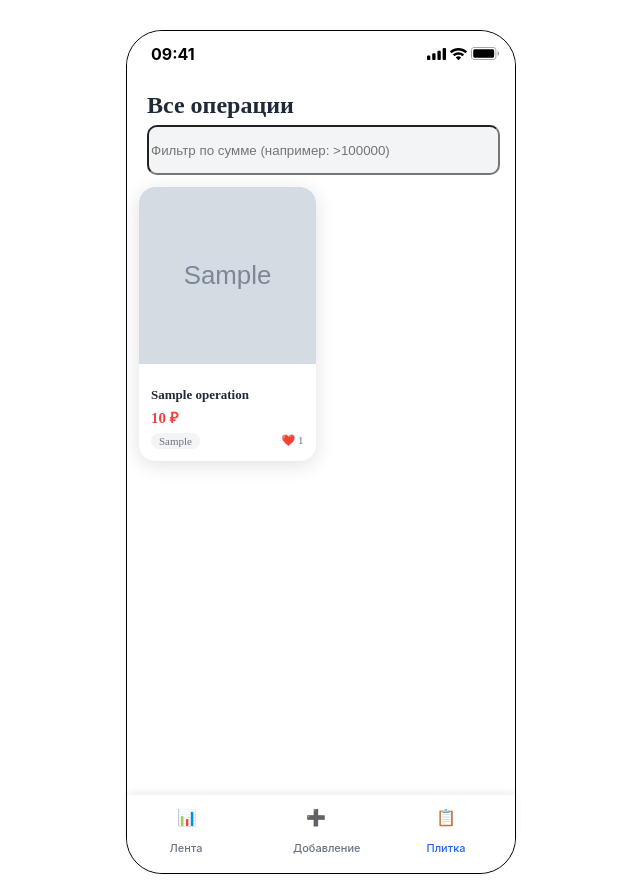
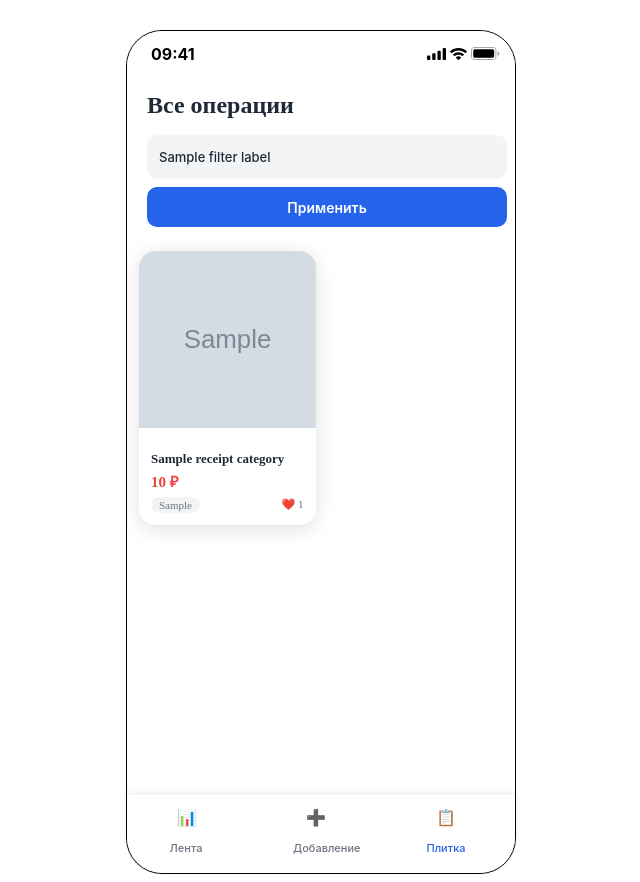
Before and after one commit to Nikolaiko2025/receipt_categories, a FastAPI app: template templates/grid.html in a window 1280 px wide. Shown: the whole page, without its empty margins (319-959 px from the left). Run offline with FastAPI, Linux system fonts and the light colour scheme; the template is opened without the code that fills it: most values are stand-ins (such as "Sample title", 1, 10 or a date in 2020); grey boxes marked "Sample" are stand-in pictures.

Commit message:
Поправил

```diff
--- a/static/css/style.css
+++ b/static/css/style.css
@@ -457,12 +506,114 @@ background: #F3F4F6;
 border-radius: 10px;
 }
 
-.operations-grid{
+.filter-form{
+position: relative;
+width: 345px;
+margin: 60px auto 0 20px;
+}
+
+.filter-select{
+position: relative;
+width: 345px;
+}
+
+.filter-select summary{
+width: 360px;
+height: 44px;
+background: #F3F4F6;
+border: none;
+border-radius: 10px;
+padding: 0 12px;
+box-sizing: border-box;
+display: flex;
+align-items: center;
+font-family: 'Inter';
+font-style: normal;
+font-weight: 500;
+font-size: 13px;
+line-height: 16px;
+color: #1F2937;
+cursor: pointer;
+list-style: none;
+}
+
+.filter-select summary::-webkit-details-marker{
+display: none;
+}
+
+.filter-options{
+position: absolute;
+z-index: 10;
+top: 48px;
+left: 0;
+width: 360px;
+background: #FFFFFF;
+border-radius: 10px;
+box-shadow: 0 4px 20px rgba(0, 0, 0, 0.12);
+padding: 8px 0;
+}
+
+.filter-option{
+display: flex;
+align-items: center;
+gap: 8px;
+padding: 10px 12px;
+font-family: 'Inter';
+font-style: normal;
+font-weight: 500;
+font-size: 13px;
+line-height: 16px;
+color: #1F2937;
+cursor: pointer;
+}
+
+.filter-option input{
+display: none;
+}
+
+.checkmark{
+width: 16px;
+height: 16px;
+border: 1.5px solid #6B7280;
+border-radius: 4px;
+display: inline-flex;
+align-items: center;
+justify-content: center;
+flex: none;
+}
+
+.filter-option input:checked ~ .checkmark{
+background: #2563EB;
+border-color: #2563EB;
+}
+
+.filter-option input:checked ~ .checkmark::after{
+content: '✓';
+color: #FFFFFF;
+font-size: 12px;
+line-height: 1;
+}
+
+.filter-submit{
+width: 360px;
+height: 40px;
+margin-top: 8px;
+background: #2563EB;
+border: none;
+border-radius: 10px;
+color: #FFFFFF;
+font-family: 'Inter';
+font-size: 14px;
+font-weight: 600;
+cursor: pointer;
+}
+
+.receipt-categories-grid{
     display: flex;
     flex-wrap: wrap;
     gap: 12px;
     padding: 12px;
-    margin-top: 100px;
+    margin-top: 12px;
 }
 
 /* Карточка */
--- a/templates/add.html
+++ b/templates/add.html
@@ -66,8 +66,6 @@
 
                     <label class="label-add5">Описание</label>
                     <textarea class="form-control-desc" placeholder="Введите описание">{{ draft.description if draft else '' }}</textarea>
-
-                    <button type="submit" class="btn-save" disabled>Сохранить</button>
                 </main>
 
             <nav class="bottom-nav">
--- a/templates/grid.html
+++ b/templates/grid.html
@@ -3,7 +3,7 @@
     <head>
         <meta charset="UTF-8">
         <title>Плитка</title>
-        <link rel="stylesheet" href="/static/css/style.css">
+        <link rel="stylesheet" href="/static/css/style.css?v=3">
     </head>
     <body>
         <div class="app-container">
@@ -31,38 +31,41 @@
                 <h1 class="page-title">Все операции</h1>
 
                     <form action="/grid" method="get" class="filter-form">
-                    <input class="input-filter"
-                        type="text"
-                        name="filter"
-                        class="search-input"
-                        placeholder="Фильтр по сумме (например: >100000)"
-                        value="{{ filter_value|default('') }}"
-                        >
-                        {% if filter_value %}
-                        <a href="/grid" class="clear-filter">✕</a>
-                        {% endif %}
+                        <details class="filter-select">
+                            <summary>{{ filter_label }}</summary>
+                            <div class="filter-options">
+                                {% for opt in filter_options %}
+                                <label class="filter-option">
+                                    <input type="radio" name="search" value="{{ opt.value }}" {% if opt.selected %}checked{% endif %}>
+                                    <span class="checkmark"></span>
+                                    {{ opt.label }}
+                                </label>
+                                {% endfor %}
+                            </div>
+                        </details>
+                        <button type="submit" class="filter-submit">Применить</button>
                     </form>
 
 
-                    <div class="operations-grid">
-                        {% if operations %}
-                        {% for operation in operations %}
-                            <a href="/feed/{{ operation.id }}" class="grid-card">
+                    <div class="receipt-categories-grid">
+                        {% if receipt_categories %}
+                        {% for receipt_category in receipt_categories %}
+                            <a href="/feed/{{ receipt_category.id_receipt_category }}" class="grid-card">
                                 <div class="card-image">
-                                    {% if operation.image_url %}
-                                        <img src="{{ operation.image_url }}" alt="{{ operation.title }}">
+                                    {% if receipt_category.image_url %}
+                                        <img src="{{ receipt_category.image_url }}" alt="{{ receipt_category.title }}">
                                     {% else %}
                                         <div class="card-image-placeholder">🖼️</div>
                                     {% endif %}
                                 </div>
                                 <div class="card-content">
-                                    <h3 class="card-title">{{ operation.title }}</h3>
-                                    <div class="card-amount {% if operation.type == 'income' %}positive{% else %}negative{% endif %}">
-                                        {{ operation.amount|int }} ₽
+                                    <h3 class="card-title">{{ receipt_category.title }}</h3>
+                                    <div class="card-amount {% if receipt_category.type == 'income' %}positive{% else %}negative{% endif %}">
+                                        {{ receipt_category.amount|int }} ₽
                                     </div>
                                     <div class="card-footer">
-                                        <span class="card-category">{{ operation.category_display }}</span>
-                                        <span class="card-likes">❤️ {{ operation.likes|length }}</span>
+                                        <span class="card-category">{{ receipt_category.category_display }}</span>
+                                        <span class="card-likes">❤️ {{ receipt_category.likes|length }}</span>
                                     </div>
                                 </div>
                             </a>
@@ -93,5 +96,12 @@
             </nav>
 
         </div>
+        <script>
+            document.querySelectorAll('.filter-option input').forEach(function (radio) {
+                radio.addEventListener('change', function () {
+                    this.closest('details').removeAttribute('open');
+                });
+            });
+        </script>
     </body>
 </html>
```
Also changed, not shown: other parts of static/css/style.css (+51 -2 lines), api/handlers.py (+55 -48 lines), data/collections.py (+16 -16 lines), templates/feed.html (+18 -8 lines), 1 other file.
